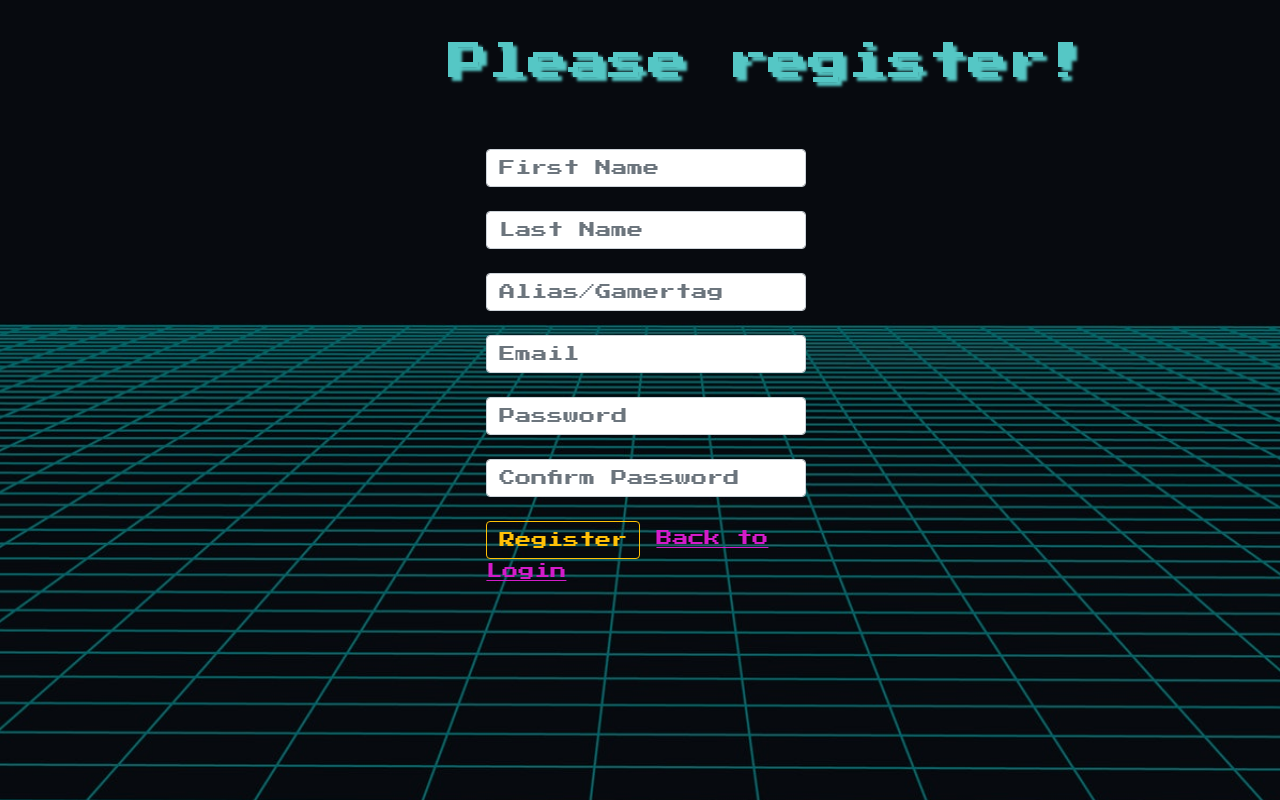
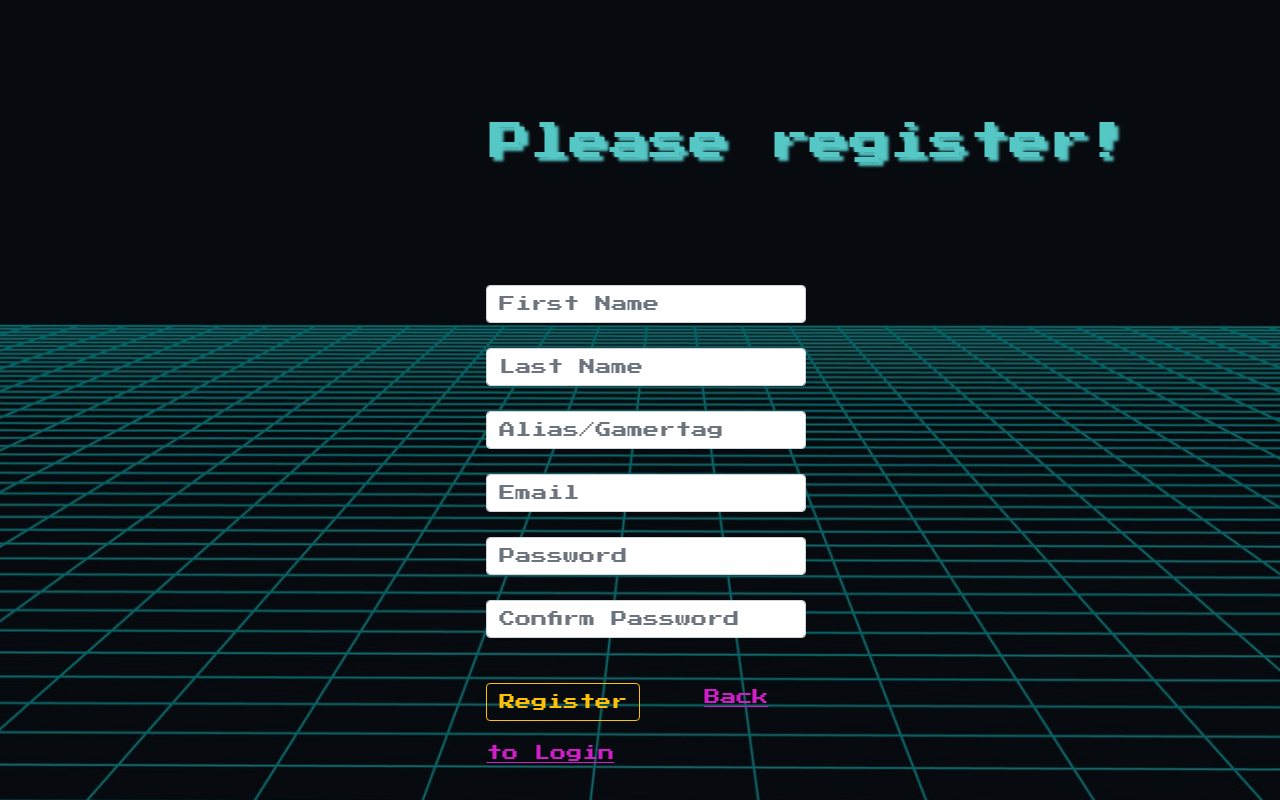
Before and after one commit to MakHinckley/Group-Project, a Django app: page /registerPage in a window 1280 px wide. Run offline with Django 3.2, Linux system fonts and the light colour scheme.

Commit message:
fixed css on register/index.html

```diff
--- a/main/static/css/login_style.css
+++ b/main/static/css/login_style.css
@@ -44,12 +44,10 @@
 .col-md-3 input{
     position: relative;
     margin-top:25px;
+    margin-bottom:20px;
 }
 .col-md-3 a{
     color:rgb(211, 28, 202);
     position: relative;
-    padding:100px;
-    margin-top:2%;
-
-
+    padding-left:15%;
 }
--- a/main/static/css/register.css
+++ b/main/static/css/register.css
@@ -15,8 +15,9 @@
     color: rgb(85, 199, 197);
     text-shadow: 4px 4px 3px rgb(85,199,197);
     position: relative;
-    margin-left: 35%;
+    margin-left: 32%;
     margin-top:3%;
+    padding:80px;
 
 
 }
@@ -28,14 +29,19 @@
     margin-top: 2%;
     animation-delay: 2s;
 }
-
-form .col-md-3{
+.col-md-3{
     position:relative;
     margin-top: 3%;
     margin-left: 38%
 
 }
-a{
+.col-md-3 input{
+    position: relative;
+    margin-top:25px;
+    margin-bottom:20px;
+}
+.col-md-3 a{
     color:rgb(211, 28, 202);
-
+    position: relative;
+    padding-left:15%;
 }
--- a/main/templates/register.html
+++ b/main/templates/register.html
@@ -1,51 +1,47 @@
 <!DOCTYPE html>
 <html lang="en">
+
 <head>
     <meta charset="UTF-8">
     <meta http-equiv="X-UA-Compatible" content="IE=edge">
     <meta name="viewport" content="width=device-width, initial-scale=1.0">
-    <link href="https://cdn.jsdelivr.net/npm/bootstrap@5.0.1/dist/css/bootstrap.min.css" rel="stylesheet" integrity="sha384-+0n0xVW2eSR5OomGNYDnhzAbDsOXxcvSN1TPprVMTNDbiYZCxYbOOl7+AMvyTG2x" crossorigin="anonymous">
+    <link href="https://cdn.jsdelivr.net/npm/bootstrap@5.0.1/dist/css/bootstrap.min.css" rel="stylesheet"
+        integrity="sha384-+0n0xVW2eSR5OomGNYDnhzAbDsOXxcvSN1TPprVMTNDbiYZCxYbOOl7+AMvyTG2x" crossorigin="anonymous">
     <link rel="preconnect" href="https://fonts.gstatic.com">
     <link href="https://fonts.googleapis.com/css2?family=Press+Start+2P&display=swap" rel="stylesheet">
-    <link rel="stylesheet" href="https://cdnjs.cloudflare.com/ajax/libs/animate.css/4.1.1/animate.min.css"/>
+    <link rel="stylesheet" href="https://cdnjs.cloudflare.com/ajax/libs/animate.css/4.1.1/animate.min.css" />
     {% load static %}
     <link rel="stylesheet" href="{% static 'css/register.css' %}">
     <title>Register</title>
 </head>
+
 <body id="bg">
     <div class="arcade-intro">
         <h1>Please register!</h1>
         <!-- set required in form -->
-
+    </div>
 
         <form class="register" name="form" action="/register" method="post">
             {% csrf_token %}
             <div class='col-md-3'>
-
-            <br>
                 <input class="form-control" type="text" name="first_name" placeholder="First Name" required>
-            <br>
                 <input class="form-control" type="text" name="last_name" placeholder="Last Name" required>
-            <br>
                 <input class="form-control" type="text" name="alias_gamert" placeholder="Alias/Gamertag" required>
-            <br>
                 <input class="form-control" type="email" name="email" placeholder="Email" required>
-            <br>
                 <input class="form-control" type="password" name="password" placeholder="Password" required>
-            <br>
                 <input class="form-control" type="password" name="confirm_pw" placeholder="Confirm Password" required>
-            <br>
-            <input class= "btn btn-outline-warning" type="submit" value="Register"> <a class="back" href="/login"> Back to Login</a>
+                <input class="btn btn-outline-warning" type="submit" value="Register"> <a class="back" href="/login">
+                    Back to Login</a>
         </form>
         <!-- fix color- currently shows up as black. add top padding -->
         {% if messages %}
         <ul>
             {% for message in messages %}
-                <li> {{message}}</li>
+            <li class='text-info'> {{message}}</li>
             {% endfor %}
         </ul>
         {% endif %}
     </div>
-    </div>
 </body>
+
 </html>
```
Lines whose indentation alone changed are shown as unchanged.
